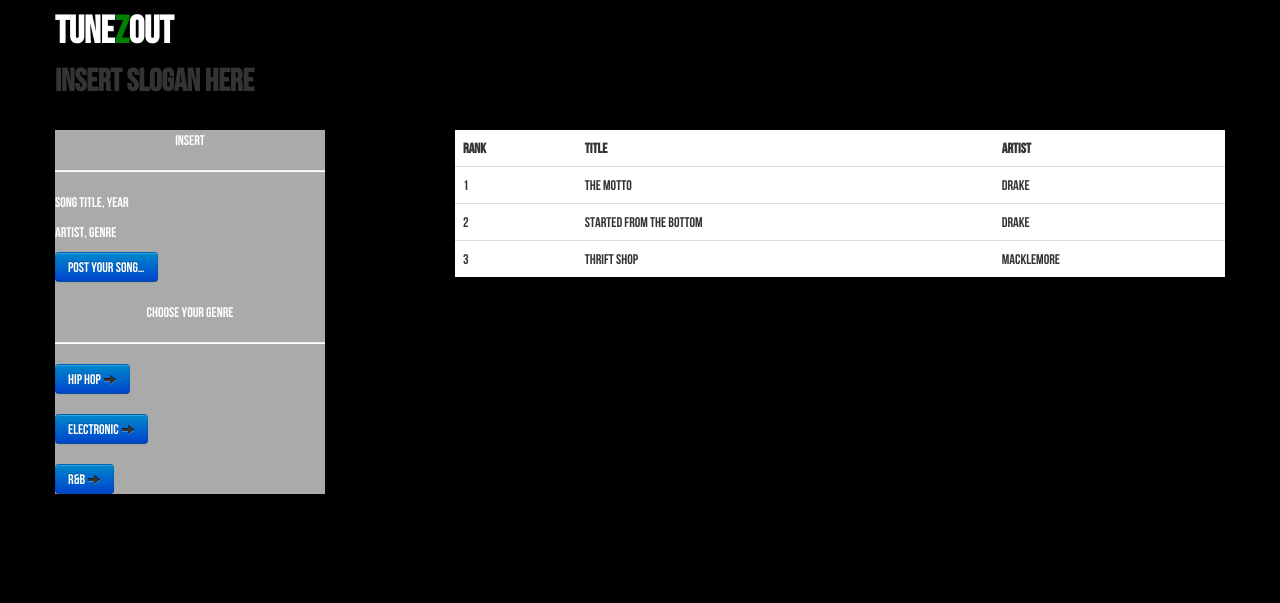
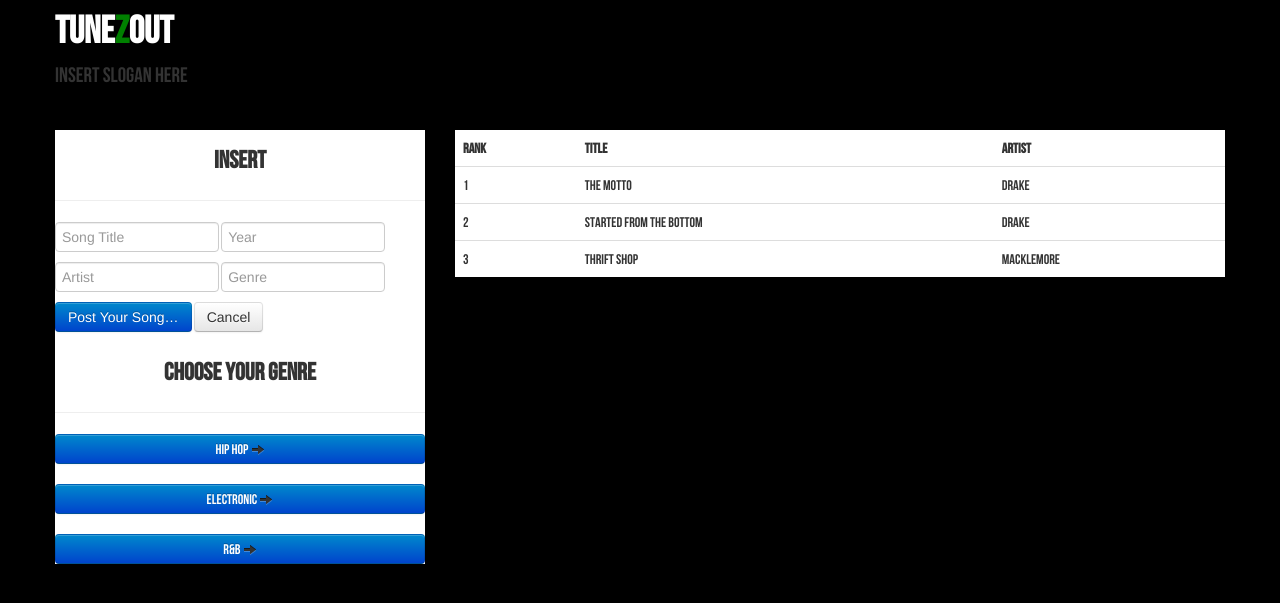
Before and after one commit to alykhank/Tunezout, a Flask app: page / in a window 1280 px wide. Shown: the top 603 px of the page. Run offline with Flask 2, Linux system fonts and the light colour scheme; some libraries are stand-ins or nearby versions.

Commit message:
Set up form fields, alter layout sizing.

```diff
--- a/static/css/styles.css
+++ b/static/css/styles.css
@@ -28,8 +28,9 @@ body {
 }
 
 .form {
-	background-color: #aaa;
-	color: white;
+	/* background-color: #aaa; */
+	background-color: white;
+	/* color: white; */
 	text-transform: lowercase;
 }
 
--- a/templates/index.html
+++ b/templates/index.html
@@ -19,25 +19,29 @@
 <body>
 	<div class="container">
 		<h1 id="title">Tune<span class="highlight">z</span>out</h1>
-		<h2 id="slogan">Insert Slogan Here</h2>
+		<p id="slogan" class="lead">Insert Slogan Here</p>
 		<br>
 		<div class="row">
-			<div class="span3 form">
-				<p class="form-title">Insert</p>
+			<div class="span4 form">
+				<h3 class="form-title">Insert</h3>
 				<hr>
-				<p>Song Title, Year</p>
-				<p>Artist, Genre</p>
-				<a class="btn btn-primary">Post Your Song&hellip;</a>
-				<br><br>
-				<p class="form-title">Choose Your Genre</p>
+				<form>
+					<fieldset>
+						<input type="text" name="Song Title" placeholder="Song Title" class="input-medium"> <input type="text" name="Year" placeholder="Year" class="input-medium">
+						<input type="text" name="Artist" placeholder="Artist" class="input-medium"> <input type="text" name="Genre" placeholder="Genre" class="input-medium">
+						<button type="submit" class="btn btn-primary">Post Your Song&hellip;</button>
+						<button class="btn">Cancel</button>
+					</fieldset>
+				</form>
+				<h3 class="form-title">Choose Your Genre</h3>
 				<hr>
-				<a class="btn btn-primary">Hip Hop <i class="icon-arrow-right"></i></a>
-				<br><br>
-				<a class="btn btn-primary">Electronic <i class="icon-arrow-right"></i></a>
-				<br><br>
-				<a class="btn btn-primary">R&amp;B <i class="icon-arrow-right"></i></a>
+				<a class="btn btn-primary btn-block">Hip Hop <i class="icon-arrow-right"></i></a>
+				<br>
+				<a class="btn btn-primary btn-block">Electronic <i class="icon-arrow-right"></i></a>
+				<br>
+				<a class="btn btn-primary btn-block">R&amp;B <i class="icon-arrow-right"></i></a>
 			</div>
-			<div class="span8 offset1">
+			<div class="span8">
 				<table class="table">
 					<thead>
 						<tr>
```
